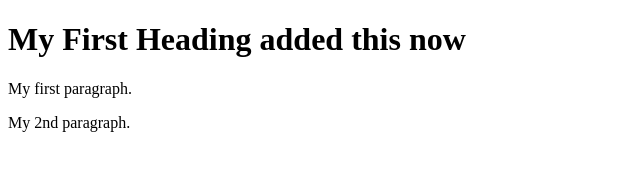
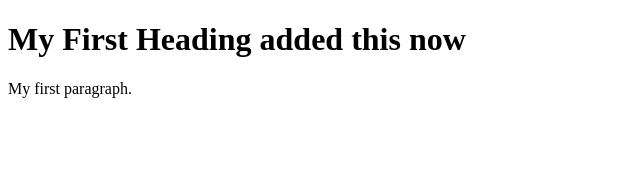
Before and after one commit to MuhammedSafi44/GitPractice, a plain HTML site: page Index.html in a window 1280 px wide. Shown: the whole page, without its empty margins (0-640 px from the left). Drawn offline with Linux system fonts and the light colour scheme.

Commit message:
removes 2nd paragraph

```diff
--- a/Index.html
+++ b/Index.html
@@ -7,7 +7,6 @@
 
 <h1>My First Heading added this now</h1>
 <p>My first paragraph.</p>
-<p>My 2nd paragraph.</p>
 
 </body>
 </html>
```
